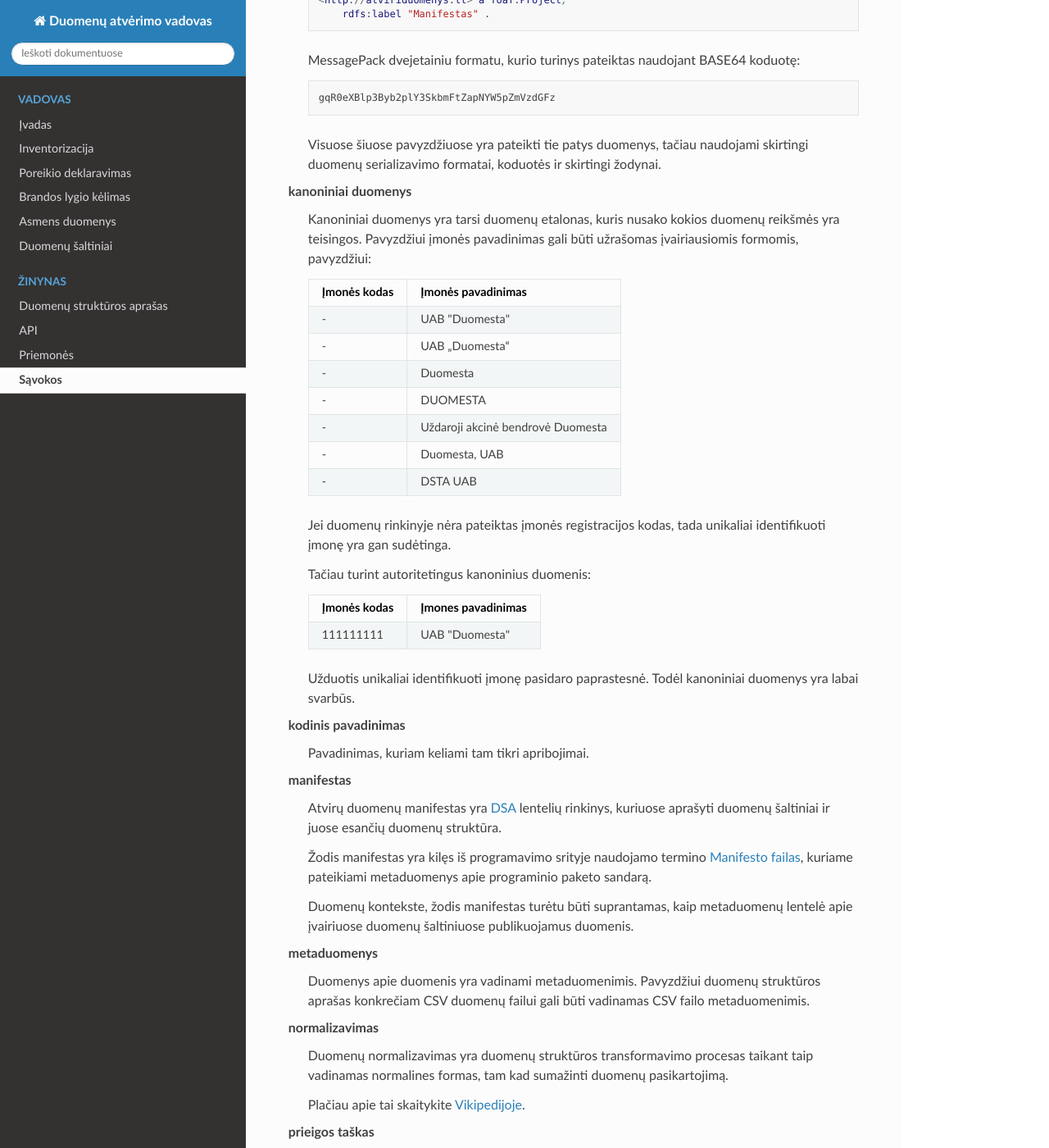
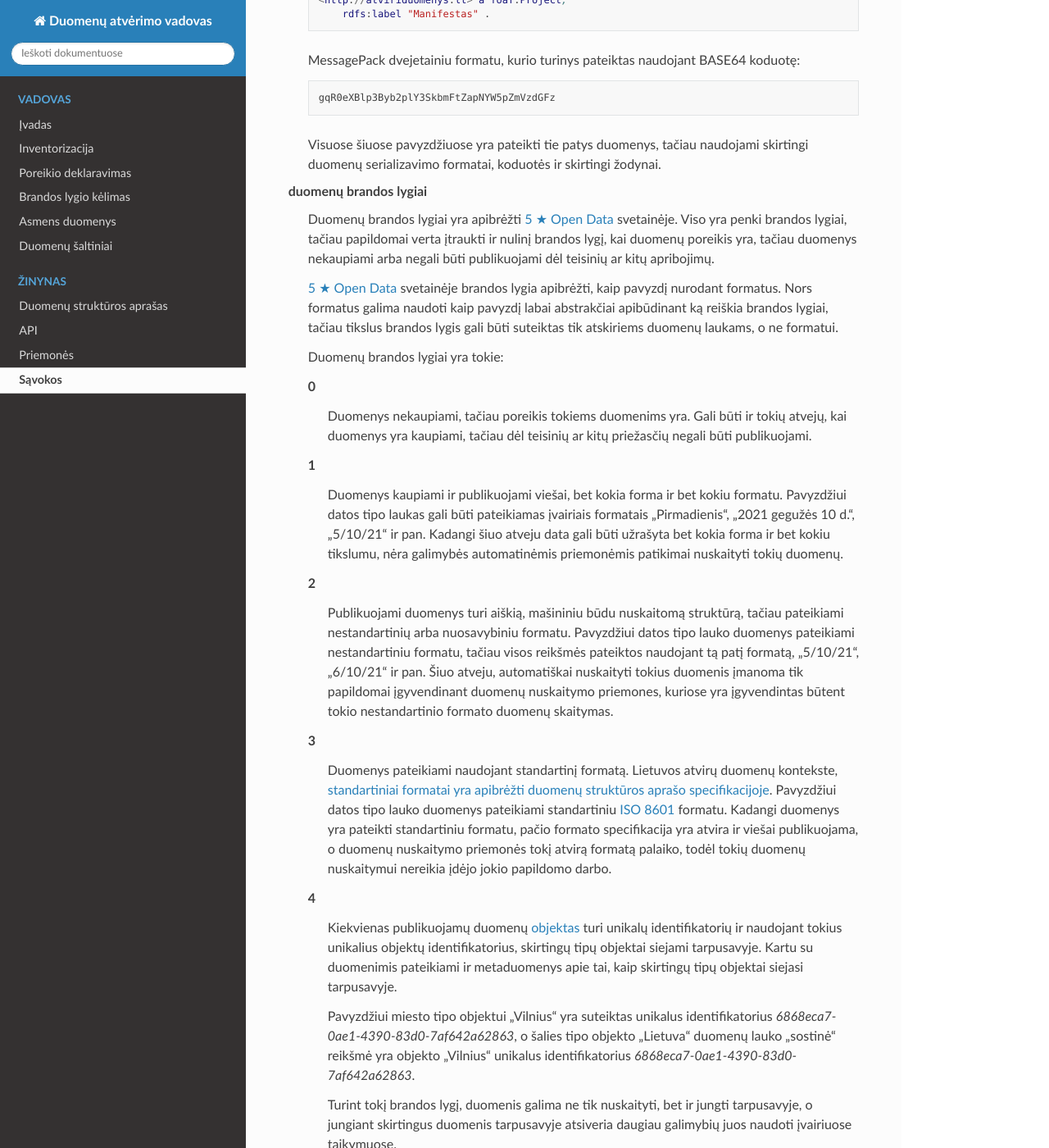
Before and after one commit to atviriduomenys/manifest, a Sphinx documentation site: the page built from docs/savokos.rst, in a window 1280 px wide and 1400 px high, scrolled down 2191 px. Shown: the whole window at 82% size. Built offline with Sphinx 7.4.7 and the Read the Docs theme 2.0.0, drawn with Linux system fonts in a browser that asks for light colours; pages that are not in the unit, such as notebooks, are missing from menus; some of the changed text lies outside the part shown.

Commit message:
Update glossary about data maturity levels

```diff
--- a/docs/savokos.rst
+++ b/docs/savokos.rst
@@ -151,6 +151,89 @@ Sąvokos
         Visuose šiuose pavyzdžiuose yra pateikti tie patys duomenys, tačiau
         naudojami skirtingi duomenų serializavimo formatai, koduotės ir skirtingi
         žodynai.
+
+    duomenų brandos lygiai
+        Duomenų brandos lygiai yra apibrėžti `5 ★ Open Data`_ svetainėje.
+        Viso yra penki brandos lygiai, tačiau papildomai verta įtraukti ir
+        nulinį brandos lygį, kai duomenų poreikis yra, tačiau duomenys
+        nekaupiami arba negali būti publikuojami dėl teisinių ar kitų
+        apribojimų.
+
+        `5 ★ Open Data`_ svetainėje brandos lygia apibrėžti, kaip pavyzdį
+        nurodant formatus. Nors formatus galima naudoti kaip pavyzdį labai
+        abstrakčiai apibūdinant ką reiškia brandos lygiai, tačiau tikslus
+        brandos lygis gali būti suteiktas tik atskiriems duomenų  laukams, o
+        ne formatui.
+
+        Duomenų brandos lygiai yra tokie:
+
+        0
+            Duomenys nekaupiami, tačiau poreikis tokiems duomenims yra. Gali
+            būti ir tokių atvejų, kai duomenys yra kaupiami, tačiau dėl teisinių
+            ar kitų priežasčių negali būti publikuojami.
+
+        1
+            Duomenys kaupiami ir publikuojami viešai, bet kokia forma ir bet
+            kokiu formatu. Pavyzdžiui datos tipo laukas gali būti pateikiamas
+            įvairiais formatais „Pirmadienis“, „2021 gegužės 10 d.“,
+            „5/10/21“ ir pan. Kadangi šiuo atveju data gali būti užrašyta bet
+            kokia forma ir bet kokiu tikslumu, nėra galimybės automatinėmis
+            priemonėmis patikimai nuskaityti tokių duomenų.
+
+        2
+            Publikuojami duomenys turi aiškią, mašininiu būdu nuskaitomą
+            struktūrą, tačiau pateikiami nestandartinių arba nuosavybiniu
+            formatu. Pavyzdžiui datos tipo lauko duomenys pateikiami
+            nestandartiniu formatu, tačiau visos reikšmės pateiktos naudojant tą
+            patį formatą, „5/10/21“, „6/10/21“ ir pan. Šiuo atveju, automatiškai
+            nuskaityti tokius duomenis įmanoma tik papildomai įgyvendinant
+            duomenų nuskaitymo priemones, kuriose yra įgyvendintas būtent tokio
+            nestandartinio formato duomenų skaitymas.
+
+        3
+            Duomenys pateikiami naudojant standartinį formatą. Lietuvos atvirų
+            duomenų kontekste, :ref:`standartiniai formatai yra apibrėžti
+            duomenų struktūros aprašo specifikacijoje <duomenų-tipai>`.
+            Pavyzdžiui datos tipo lauko duomenys pateikiami standartiniu `ISO
+            8601`_ formatu. Kadangi duomenys yra pateikti standartiniu formatu,
+            pačio formato specifikacija yra atvira ir viešai publikuojama, o
+            duomenų nuskaitymo priemonės tokį atvirą formatą palaiko, todėl
+            tokių duomenų nuskaitymui nereikia įdėjo jokio papildomo darbo.
+
+        4
+            Kiekvienas publikuojamų duomenų :term:`objektas` turi unikalų
+            identifikatorių ir naudojant tokius unikalius objektų
+            identifikatorius, skirtingų tipų objektai siejami tarpusavyje.
+            Kartu su duomenimis pateikiami ir metaduomenys apie tai, kaip
+            skirtingų tipų objektai siejasi tarpusavyje.
+
+            Pavyzdžiui miesto tipo objektui „Vilnius“ yra suteiktas unikalus
+            identifikatorius `6868eca7-0ae1-4390-83d0-7af642a62863`, o šalies
+            tipo objekto „Lietuva“ duomenų lauko „sostinė“ reikšmė yra objekto
+            „Vilnius“ unikalus identifikatorius
+            `6868eca7-0ae1-4390-83d0-7af642a62863`.
+
+            Turint tokį brandos lygį, duomenis galima ne tik nuskaityti, bet ir
+            jungti tarpusavyje, o jungiant skirtingus duomenis tarpusavyje
+            atsiveria daugiau galimybių juos naudoti įvairiuose taikymuose.
+
+        5
+            Kartu su publikuojamais duomenimis, pateikiami ir metaduomenys
+            apie tai, kaip publikuojami duomenys siejasi su kitais viešaisiais
+            duomenų žodynais (ontologijomis). Pavyzdžiui datos duomenų laukas
+            yra susiejamas su „Dublin Core Metadata Initiative“ publikuojama
+            ontologija, nurodant, kad datos lauko semantinė prasmė yra tokia
+            pati, kaip apibrėžta `dcterms:created`_ ontologijoje. Šiuo atveju,
+            nurodoma, kad datos laukas būtent yra tam tikro resurso sukūrimo
+            data.
+
+            Kai duomenys yra susieti su išoriniais žodynais, atsiranda galimybė
+            įgyvendinti tokias priemones, kurios veiktų universaliai,
+            nepriklausomai nuo duomenų šaltinio ar duomenų kilmės.
+
+        .. _5 ★ Open Data: https://5stardata.info/
+        .. _ISO 8601: https://en.wikipedia.org/wiki/ISO_8601
+        .. _dcterms:created: http://purl.org/dc/terms/created
 
     kanoniniai duomenys
         Kanoniniai duomenys yra tarsi duomenų etalonas, kuris nusako kokios
```
